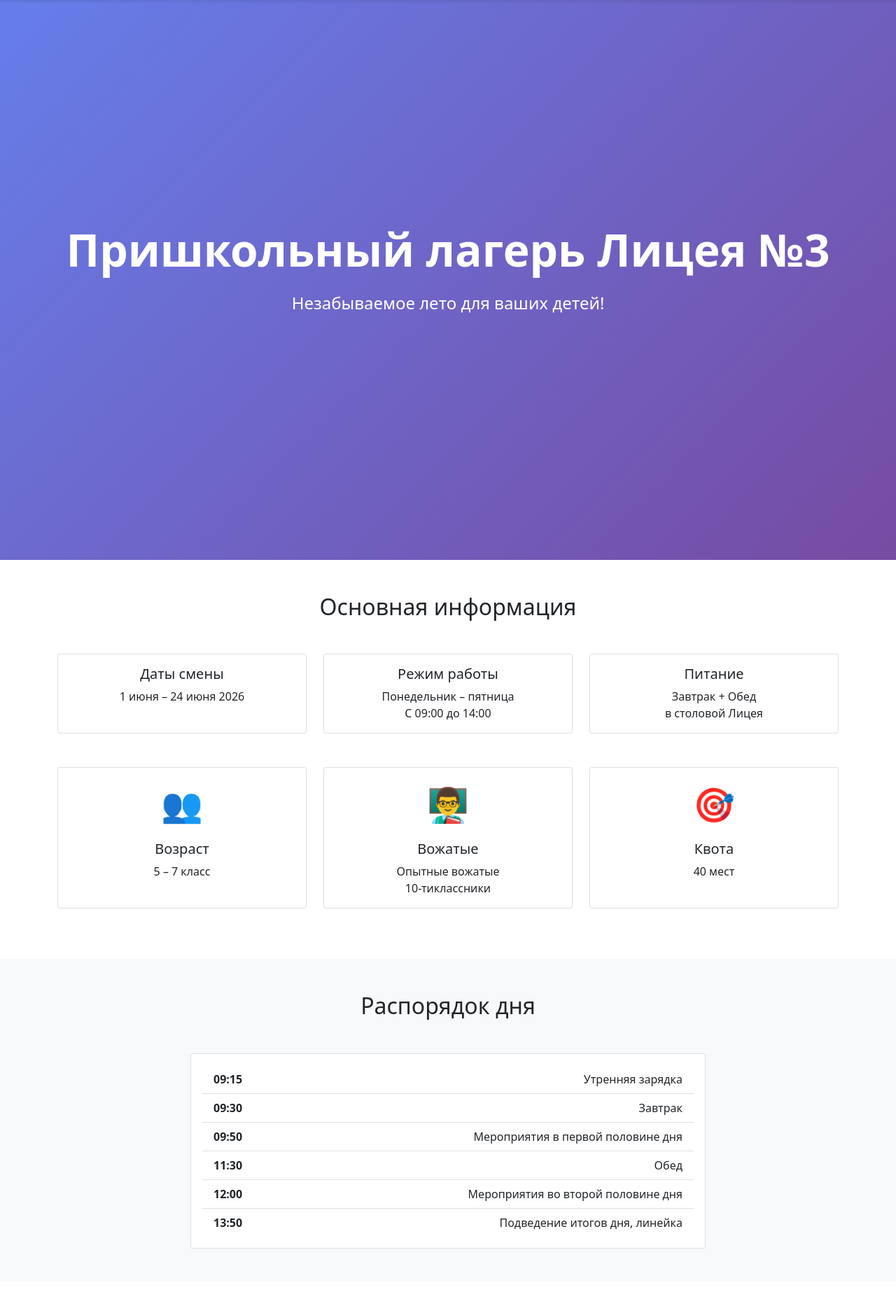
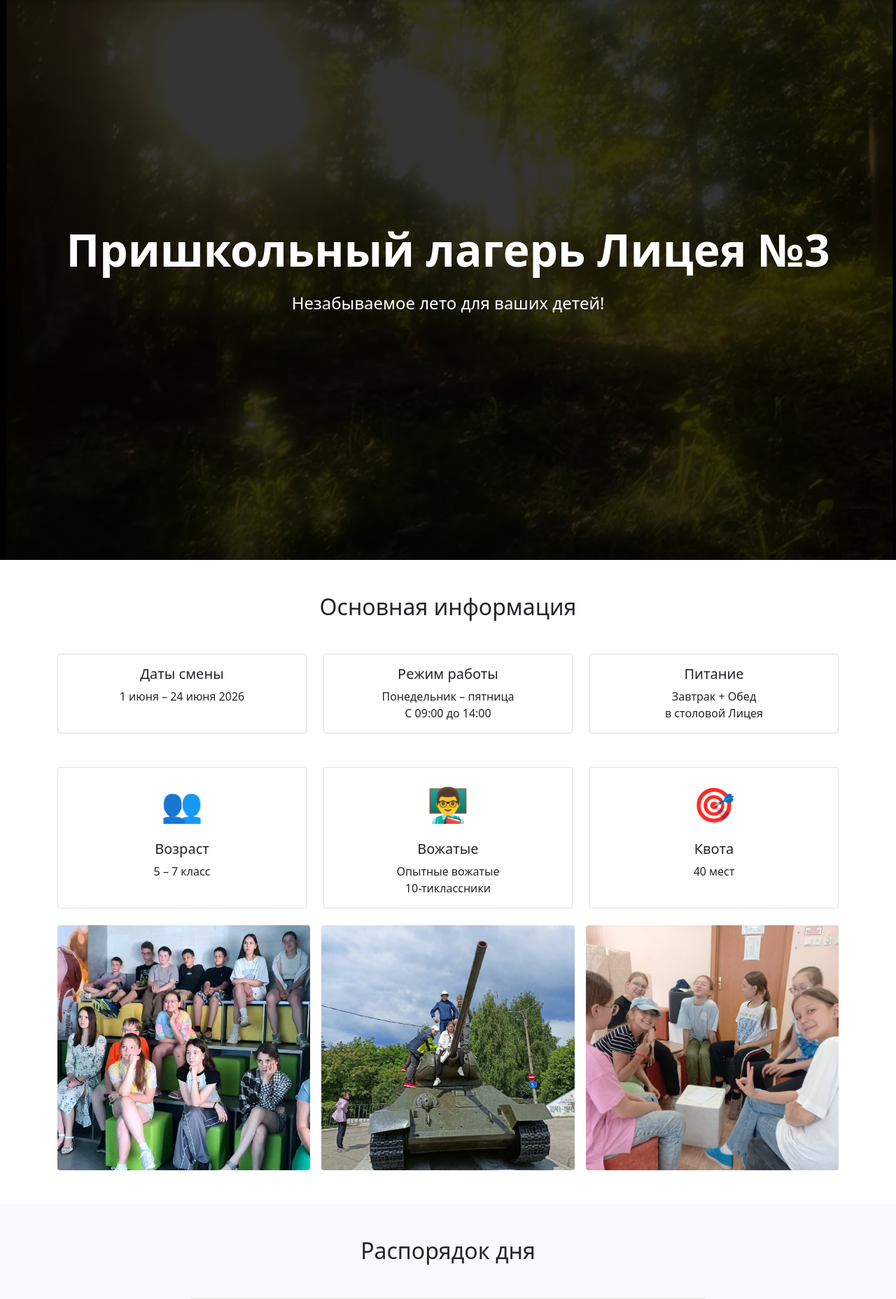
Before and after one commit to Dosuanchik/SchoolCamp_Site_TOVARISHI_YandexLiceum, a Flask app: page / in a window 1280 px wide. Shown: the part 56-1912 px from the top of the page at 70% size. Run offline with Flask 3, Linux system fonts and the light colour scheme.

Commit message:
Добавлены изображения

```diff
--- a/static/css/style.css
+++ b/static/css/style.css
@@ -7,7 +7,11 @@ body {
 /* Hero секция */
 .hero-section {
     min-height: 100vh;
-    background: linear-gradient(135deg, #667eea 0%, #764ba2 100%);
+    background-image: linear-gradient(rgba(0, 0, 0, 0.8), rgba(0, 0, 0, 0.8)),
+                      url("/static/images/photo_2026-04-20_21-22-06.jpg");
+    background-size: cover;
+    background-repeat: no-repeat;
+    background-position: center;
     color: white;
 }
 
--- a/templates/index.html
+++ b/templates/index.html
@@ -101,6 +101,26 @@
                 </div>
             </div>
         </div>
+        <div class="row g-3 justify-content-center">
+            <div class="col-md-4">
+                <img src="/static/images/photo_2026-04-20_21-22-05.jpg"
+                     class="img-fluid rounded"
+                     alt="Kids"
+                     style="height: 350px; width: 100%; object-fit: cover;">
+            </div>
+            <div class="col-md-4">
+                <img src="/static/images/photo_2026-04-20_21-22-03.jpg"
+                     class="img-fluid rounded"
+                     alt="Kids"
+                     style="height: 350px; width: 100%; object-fit: cover;">
+            </div>
+            <div class="col-md-4">
+                <img src="/static/images/photo_2026-04-20_21-22-02.jpg"
+                     class="img-fluid rounded"
+                     alt="Kids"
+                     style="height: 350px; width: 100%; object-fit: cover;">
+            </div>
+        </div>
     </div>
 </section>
 
@@ -152,6 +172,7 @@
         <p class="text-center lead mb-5">21 день незабываемых приключений!</p>
 
         <div class="row">
+            <img src="/static/images/photo_2026-04-20_21-21-57.jpg" alt="Kids" , style="width:500px;height:400px;">
             <div class="col-md-4 mb-4">
                 <div class="card h-100">
                     <div class="card-header bg-primary text-white">
@@ -171,6 +192,7 @@
                 </div>
             </div>
 
+
             <div class="col-md-4 mb-4">
                 <div class="card h-100">
                     <div class="card-header bg-success text-white">
@@ -189,6 +211,13 @@
                     </div>
                 </div>
             </div>
+
+
+            <img src="/static/images/photo_2026-04-20_21-22-01.jpg"
+                 alt="Kids"
+                 style="width:500px; height:auto; float: right; margin-left: 200px;">
+
+            <img src="/static/images/photo_2026-04-20_21-21-59.jpg" alt="Kids" , style="width:500px; height:450px;">
 
             <div class="col-md-4 mb-4">
                 <div class="card h-100">
@@ -222,7 +251,8 @@
                 <h4>Информация о смене</h4>
             </div>
             <div class="card-body">
-                <p class="lead text-center"><strong>Смена - с 1 июня по 24 июня 2026 года. (квота - 40 мест)</strong></p>
+                <p class="lead text-center"><strong>Смена - с 1 июня по 24 июня 2026 года. (квота - 40 мест)</strong>
+                </p>
             </div>
         </div>
 
@@ -233,10 +263,12 @@
             <div class="card-body">
                 <h5>1. Питание (завтрак + обед)</h5>
                 <p><strong>3045.00 рублей</strong> (145р × 21 день)</p>
-                <p class="text-muted">Бюджет города оплачивает часть суммы, ожидаем постановление администрации Чебоксар</p>
+                <p class="text-muted">Бюджет города оплачивает часть суммы, ожидаем постановление администрации
+                    Чебоксар</p>
 
                 <div class="alert alert-info" role="alert">
-                    <strong>! Для получения льготы на питание (100%) в пришкольном лагере</strong> требуется справка о статусе малоимущей семьи из отдела соцзащиты населения района по месту жительства ребенка.
+                    <strong>! Для получения льготы на питание (100%) в пришкольном лагере</strong> требуется справка о
+                    статусе малоимущей семьи из отдела соцзащиты населения района по месту жительства ребенка.
                 </div>
 
                 <h5 class="mt-4">2. Культурно-массовые мероприятия</h5>
@@ -256,7 +288,9 @@
                     <li>Копия свидетельства о рождении ребенка либо копия паспорта ребенка при достижении 14 лет</li>
                     <li>Копия СНИЛС одного родителя</li>
                     <li>Копия СНИЛС ребенка</li>
-                    <li>Справка с соц. защиты (если семья малоимущая и справка должна быть действительна до 30 июня 2026 г.) - бесплатное питание</li>
+                    <li>Справка с соц. защиты (если семья малоимущая и справка должна быть действительна до 30 июня 2026
+                        г.) - бесплатное питание
+                    </li>
                 </ul>
             </div>
         </div>
@@ -266,10 +300,12 @@
                 <h4>Важные даты</h4>
             </div>
             <div class="card-body">
-                <p><strong>Заявления и копии документов принимаются с 13 апреля по 15 мая 2026 года в 322 кабинете</strong></p>
+                <p><strong>Заявления и копии документов принимаются с 13 апреля по 15 мая 2026 года в 322
+                    кабинете</strong></p>
                 <p class="text-muted">(можно передать через ребенка, если у родителя нет возможности занести лично)</p>
 
-                <p class="mt-3"><strong>Деньги за питание и культурно-массовые мероприятия родителями оплачиваются с 15 мая до 29 мая 2026г. (322 кабинет)</strong></p>
+                <p class="mt-3"><strong>Деньги за питание и культурно-массовые мероприятия родителями оплачиваются с 15
+                    мая до 29 мая 2026г. (322 кабинет)</strong></p>
             </div>
         </div>
     </div>
```
Also changed, not shown: static/images/photo_2026-04-20_21-21-57.jpg (added), static/images/photo_2026-04-20_21-21-59.jpg (added), static/images/photo_2026-04-20_21-22-01.jpg (added), static/images/photo_2026-04-20_21-22-02.jpg (added), static/images/photo_2026-04-20_21-22-03.jpg (added), static/images/photo_2026-04-20_21-22-05.jpg (added), static/images/photo_2026-04-20_21-22-06.jpg (added).
